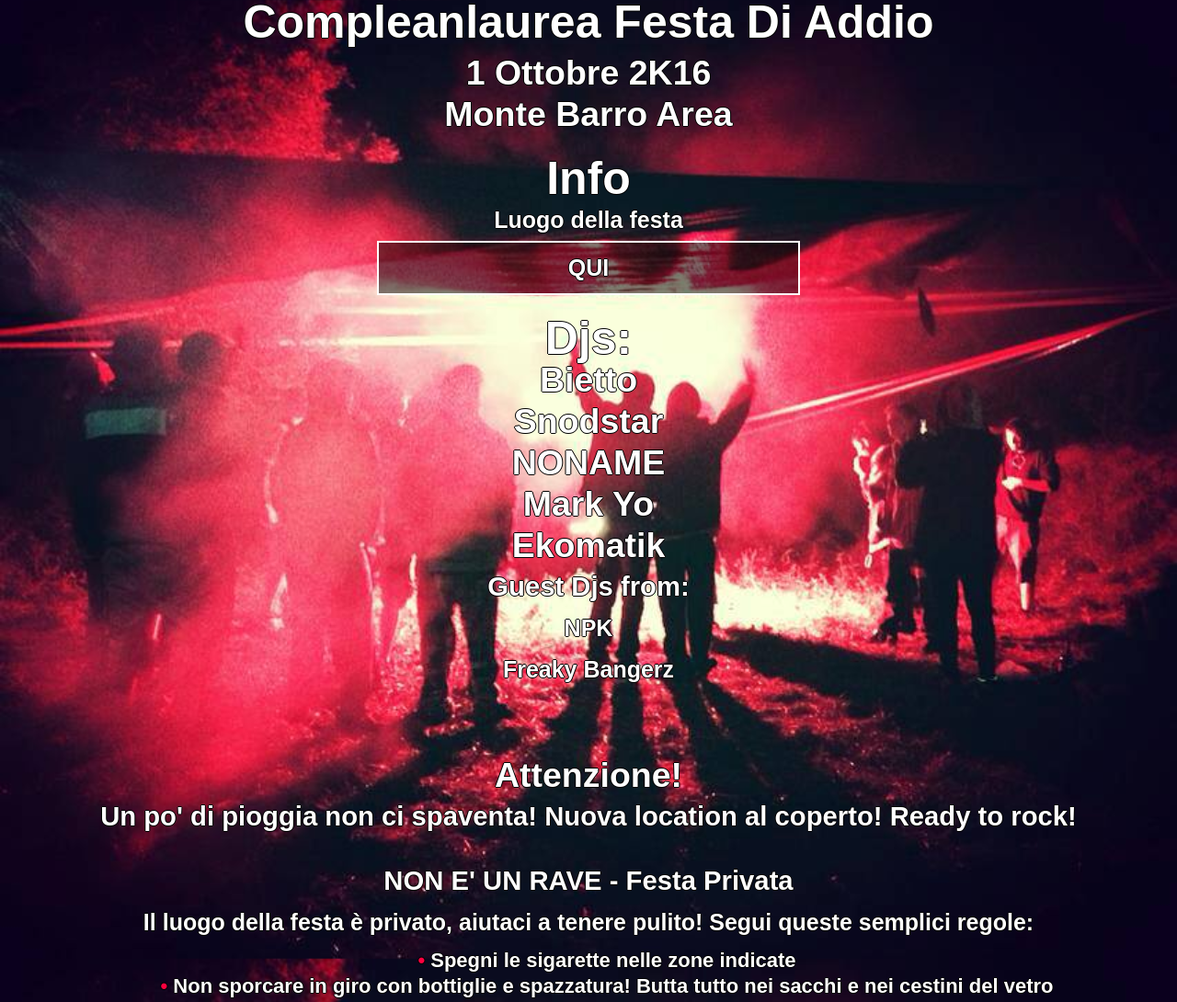
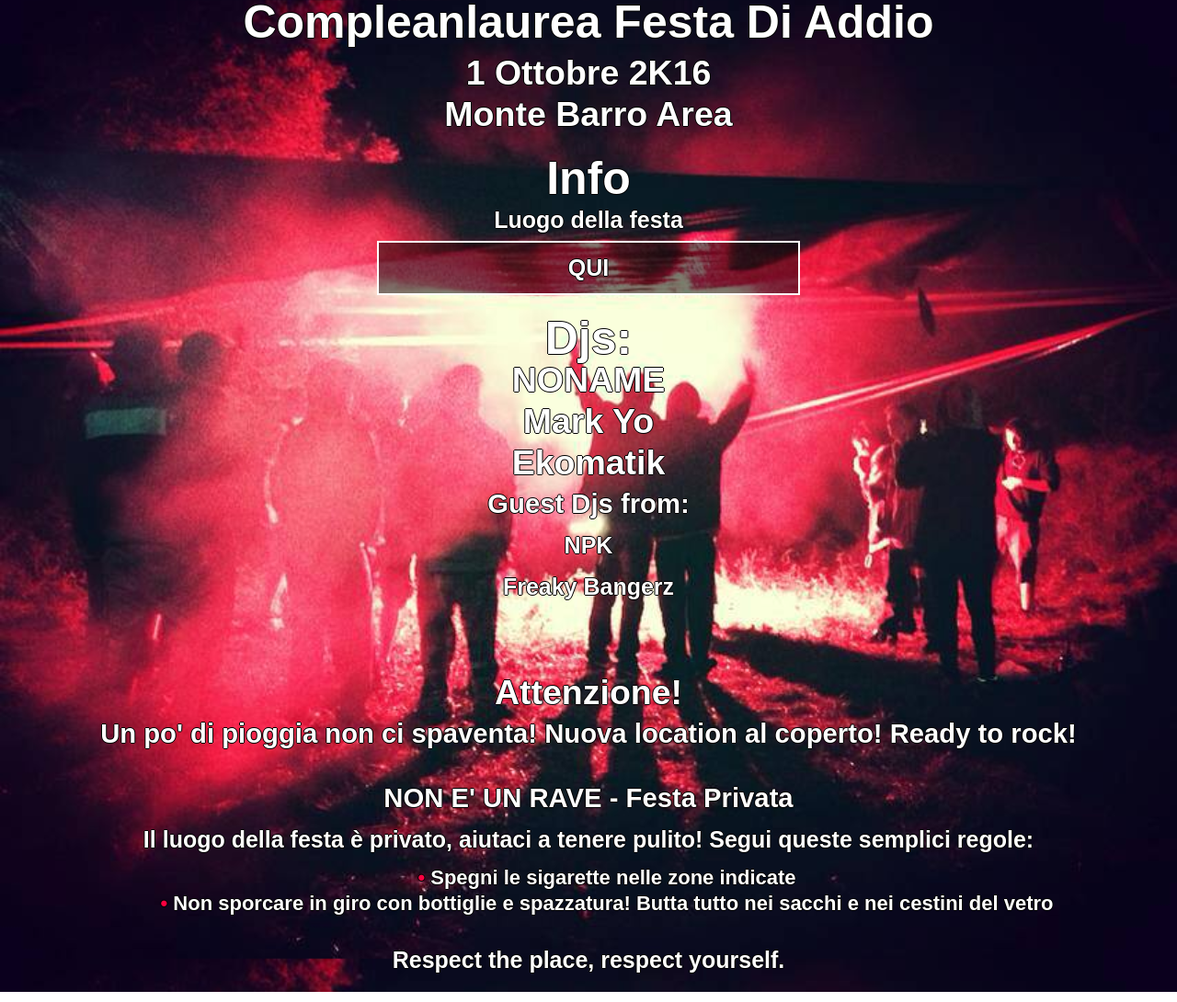
Before and after one commit to praculona-party/praculona-party.github.io, a website: page index.html in a window 1280 px wide. Shown: the top 1090 px of the page at 92% size. Drawn offline with Linux system fonts and the light colour scheme; a web font is replaced by a local one.

Commit message:
index.htm updated with Djs.

```diff
--- a/index.html
+++ b/index.html
@@ -56,8 +56,6 @@
 
   <div class="djs">
     <h1>Djs:</h1>
-    <h2>Bietto</h2>
-    <h2>Snodstar</h2>
     <h2>NONAME</h2>
     <h2>Mark Yo</h2>
     <h2>Ekomatik</h2>
```
